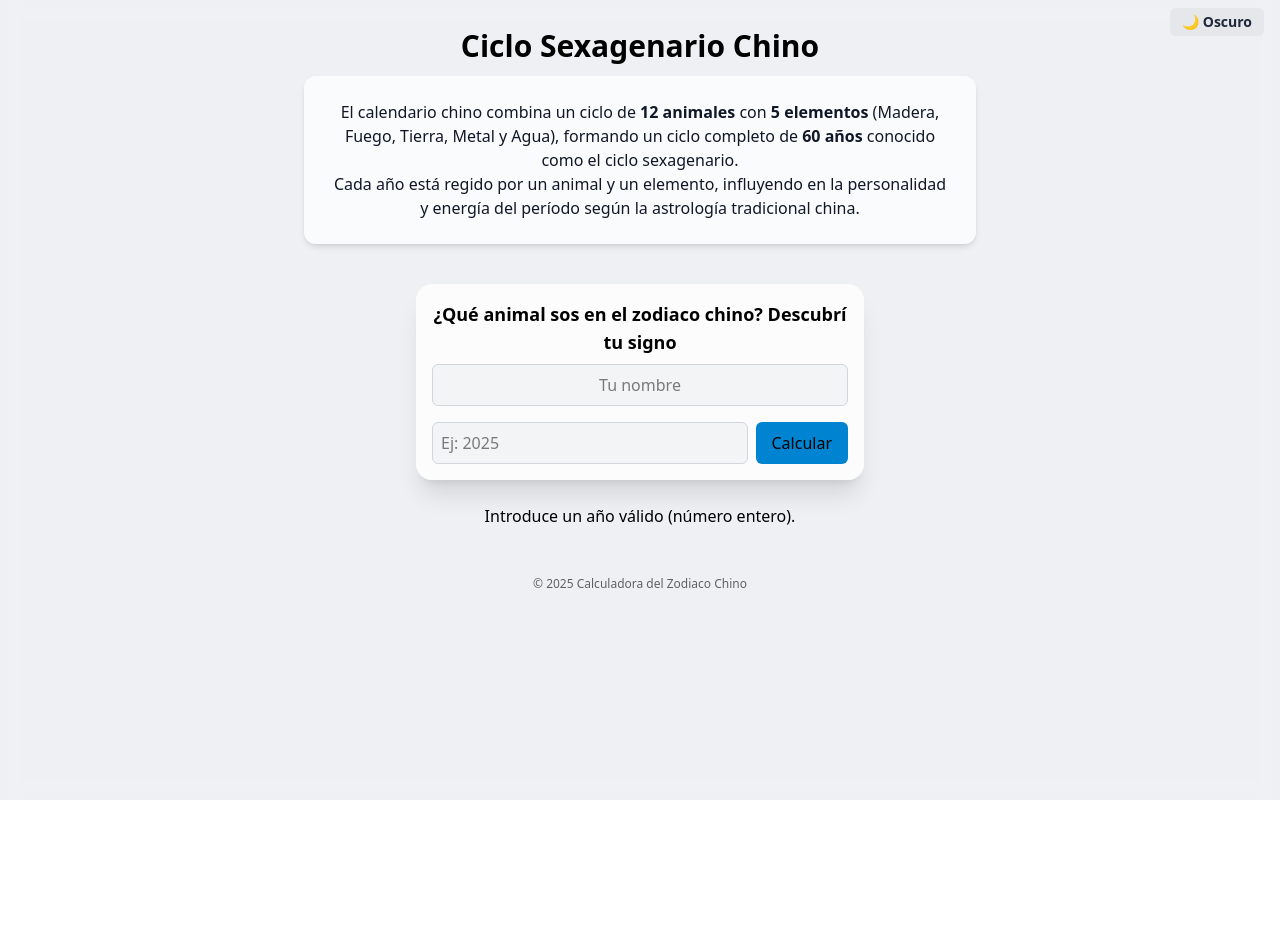
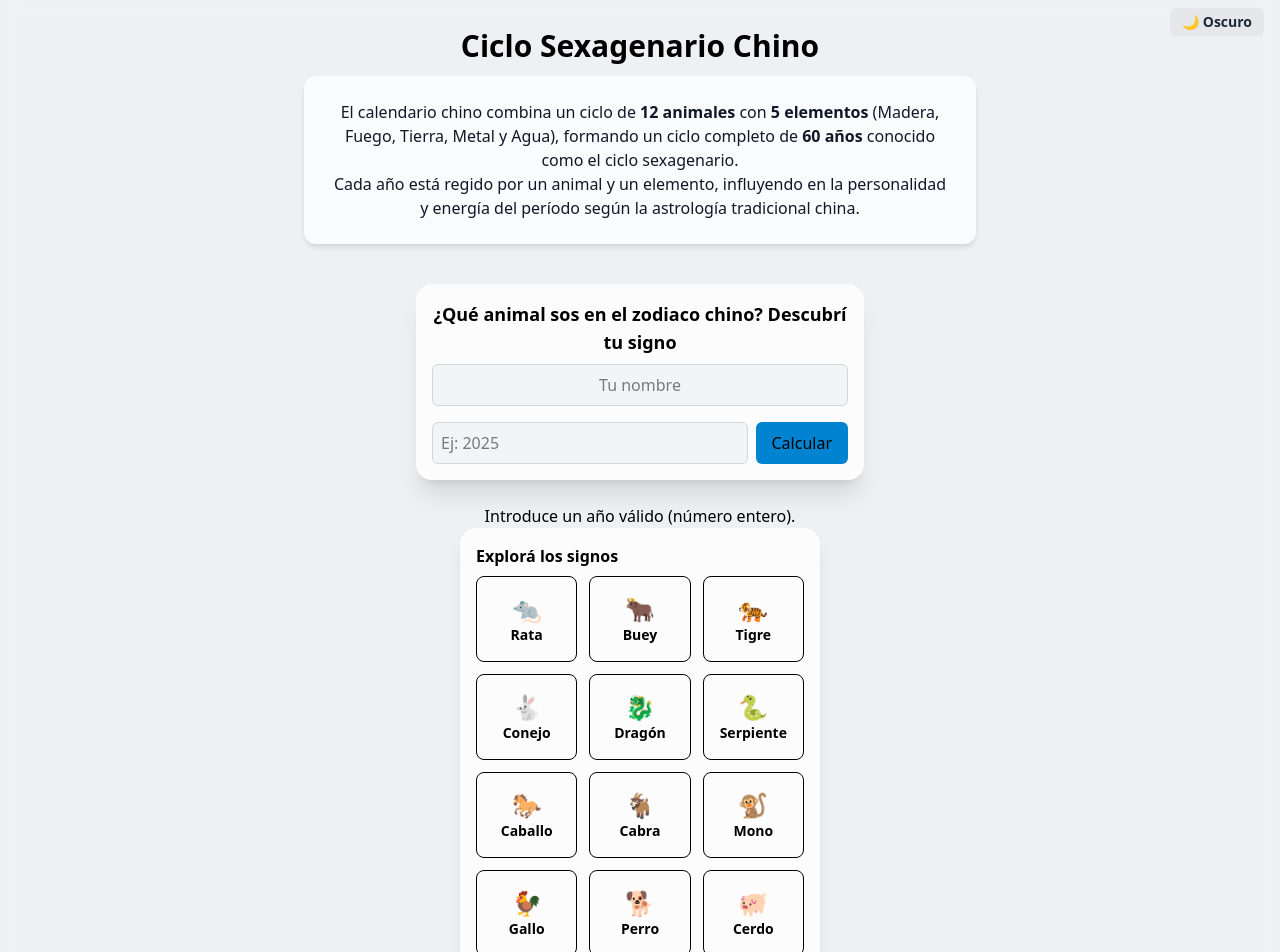
Before and after one commit to joaub/calendario-chino, a React (Vite) app: page / in a window 1280 px wide. Shown: the top 952 px of the page. Before the commit the page ends 800 px from the top, so only its background shows below. Built offline with nearby package versions, Linux system fonts and the light colour scheme.

Commit message:
agregando animales y emojis como referencia

```diff
--- a/src/App.jsx
+++ b/src/App.jsx
@@ -112,6 +112,7 @@ function App() {
                   y energía del período según la astrología tradicional china.
                 </p>
               </section>
+
             </div>
           )}
 
@@ -158,7 +159,10 @@ function App() {
                 Calcular
               </button>
 
+
             </div>
+
+
 
 
             {yearConfirmed === null && yearInput !== "" && (
@@ -214,14 +218,7 @@ function App() {
                 </p>
               </div>
 
-              <div className="text-sm sm:text-base space-y-1">
-                <p>
-                  <strong>Elementos (orden):</strong> {ELEMENTOS.join(", ")}
-                </p>
-                <p>
-                  <strong>Animales (orden):</strong> {ANIMALES.join(", ")}
-                </p>
-              </div>
+
               {/* 🔁 Botón Reiniciar */}
               <button
                 onClick={() => {
@@ -270,6 +267,18 @@ function App() {
               Introduce un año válido (número entero).
             </p>
           )}
+          {/* Panel de ejemplo / galería */}
+              <aside className={`p-4 rounded-2xl shadow-lg ${darkMode ? "bg-gray-800/60" : "bg-white/80"}`}>
+                <h3 className="font-semibold mb-2">Explorá los signos</h3>
+                <div className="grid grid-cols-3 gap-3">
+                  {ANIMALES.map((a) => (
+                    <div key={a} className="p-4 rounded-lg text-center border">
+                      <div className="text-2xl">{ANIMAL_EMOJIS[a]}</div>
+                      <div className="text-sm font-semibold">{a}</div>
+                    </div>
+                  ))}
+                </div>
+              </aside>
 
           <footer className="text-center mt-12 pb-4 text-xs opacity-60">
             © 2025 Calculadora del Zodiaco Chino
```
